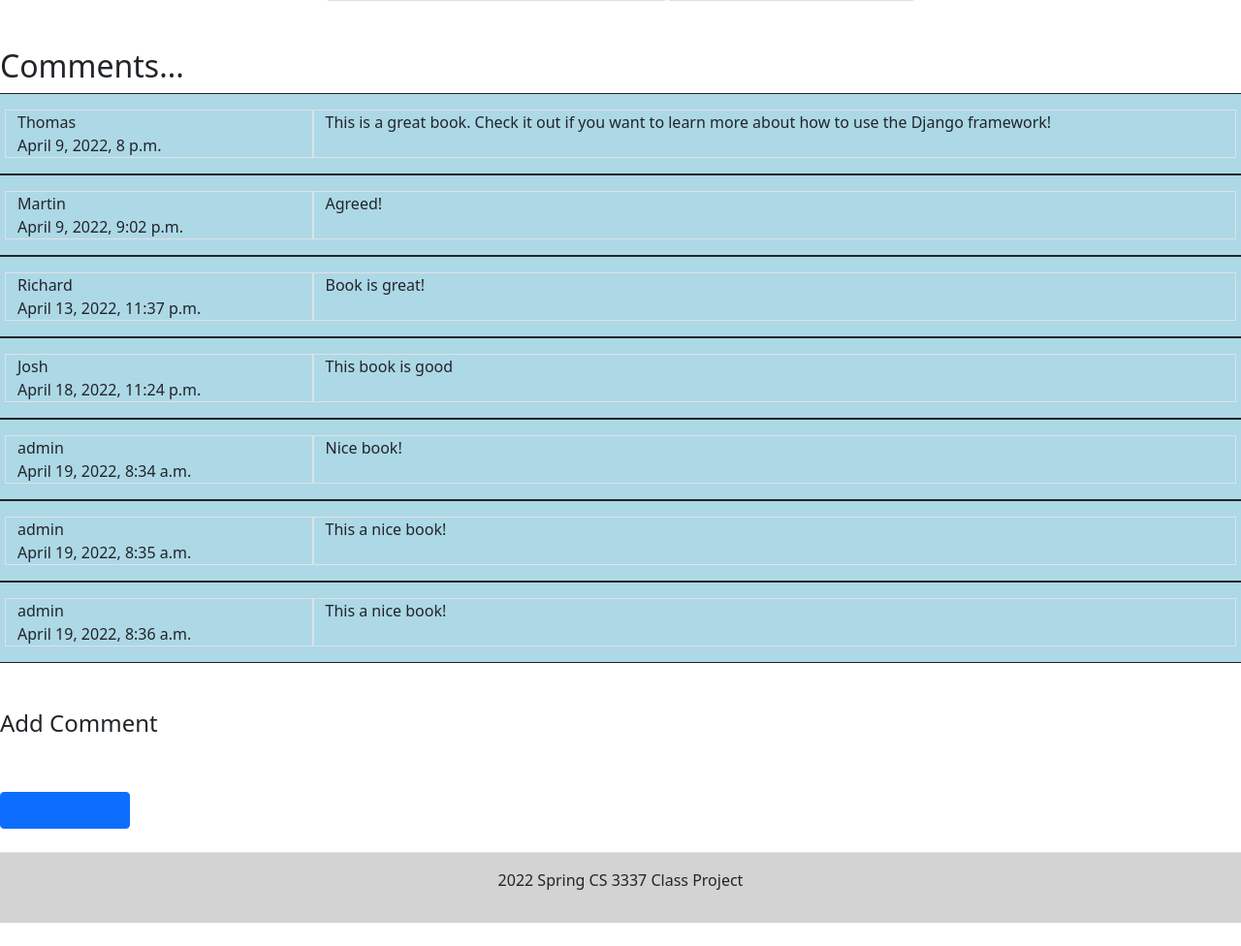
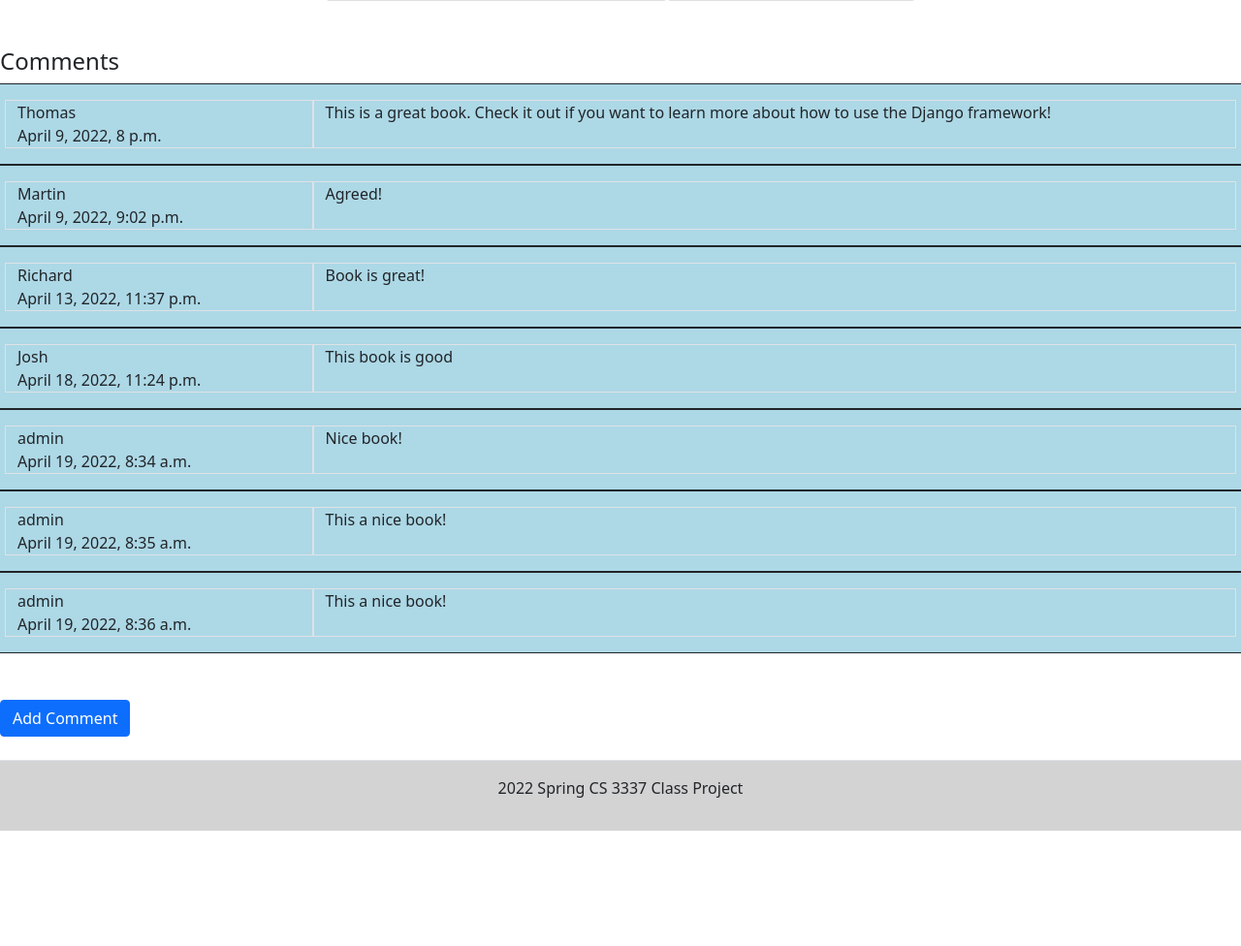
Before and after one commit to MindEvo/BookEx, a Django app: page /book_detail/1 in a window 1280 px wide. Shown: the part 776-1752 px from the top of the page at 97% size. After the commit the page ends 1633 px from the top, so only its background shows below. Run offline with Django 4.2, Linux system fonts and the light colour scheme; a user stored in the database is signed in; data comes from the database, SQL or seed files in the repository; both versions use the stored data as it was after the commit.

Commit message:
Fixed the add comment button.

```diff
--- a/BookEx/templates/bookMng/book_detail.html
+++ b/BookEx/templates/bookMng/book_detail.html
@@ -24,7 +24,7 @@
     </div>
 </div>
 
-<br><br><h2>Comments...</h2>
+<br><br><h4>Comments</h4>
 {% if not book.comments.all %}
 <p>No comments posted.</p>
 {% else %}
@@ -40,11 +40,7 @@
     {% endfor %}
 {% endif %}
 <br/><br/>
-<h4>Add Comment</h4>
-<br/><br/>
 
-<button type="button" class="btn btn-primary">
-    <a href="/postcomment/{{ book.id }}">Add Comment</a>
-</button>
+<a class="btn btn-primary" href="/postcomment/{{ book.id }}">Add Comment</a>
 
 {% endblock content %}
```
Also changed, not shown: db.sqlite3.
